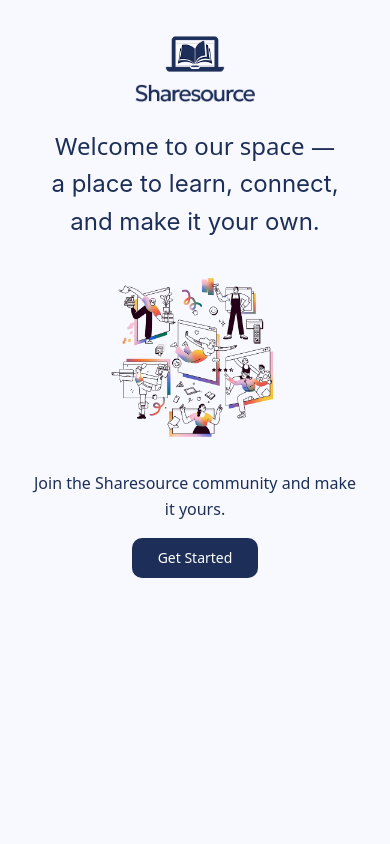
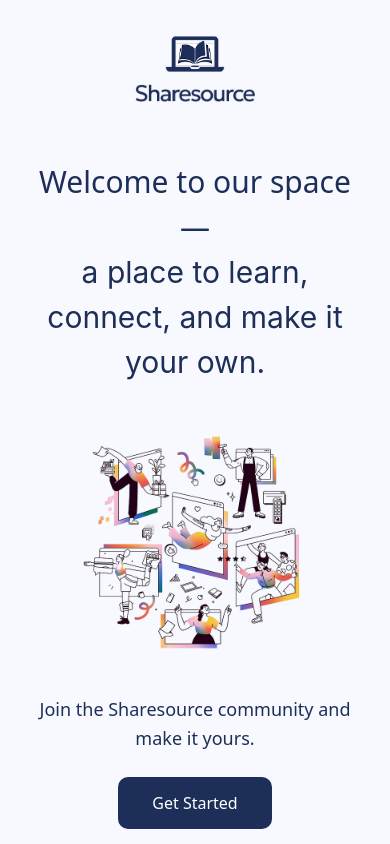
Before and after one commit to GR4C3FR/Sharesource, a React (Vite) app in the folder frontend/my-app/: page / in a window 390 px wide. Built offline with nearby package versions, Linux system fonts and the light colour scheme.

Commit message:
landing page mobile changes

```diff
--- a/frontend/my-app/src/App.jsx
+++ b/frontend/my-app/src/App.jsx
@@ -62,26 +62,26 @@ function App() {
               </section>
             </div>
 
-            <div className="w-full max-w-screen-xl min-h-[68vh] md:min-h-[75vh] flex flex-col lg:flex-row justify-between items-center gap-4 md:gap-6 px-4 text-[#1D2F58] text-center lg:text-left -mt-8">
-              <section className="flex flex-col gap-4 md:gap-6 flex-1 max-w-2xl items-center text-center sm:items-start sm:text-left">
-                <h1 className="inter-text font-normal text-3xl md:text-4xl lg:text-5xl leading-tight">
-                  <span className="font-sans font-medium text-2xl md:text-4xl lg:text-5xl">
+            <div className="w-full max-w-screen-xl flex-1 md:min-h-[68vh] lg:min-h-[75vh] flex flex-col lg:flex-row justify-center md:justify-between items-center gap-6 md:gap-4 lg:gap-6 px-4 text-[#1D2F58] text-center lg:text-left mt-0 md:-mt-16">
+              <section className="flex flex-col gap-6 md:gap-4 lg:gap-6 flex-1 max-w-2xl items-center text-center sm:items-start sm:text-left">
+                <h1 className="inter-text font-normal text-4xl md:text-3xl lg:text-4xl xl:text-5xl leading-tight">
+                  <span className="font-sans font-medium text-3xl md:text-2xl lg:text-4xl xl:text-5xl">
                     Welcome to our space —
                   </span>
                   <br />
-                  <span className="text-2xl md:text-4xl lg:text-5xl">a place to learn, connect, and make it your own.</span>
+                  <span className="text-3xl md:text-2xl lg:text-4xl xl:text-5xl">a place to learn, connect, and make it your own.</span>
                 </h1>
 
                 {/* Mobile-only hero image: shown below md, hidden on md+ (desktop keeps the existing hero) */}
                 <div className="block md:hidden w-full flex justify-center pt-2">
-                  <img src="/landingArt.png" alt="hero mobile" className="w-48 sm:w-72 object-contain" />
+                  <img src="/landingArt.png" alt="hero mobile" className="w-64 sm:w-72 object-contain" />
                 </div>
 
                 <div>
-                  <p className="font-geologica font-normal text-base md:text-xl leading-relaxed mb-4 text-[#1D2F58]">Join the Sharesource community and make it yours.</p>
+                  <p className="font-geologica font-normal text-lg md:text-base lg:text-xl leading-relaxed mb-6 md:mb-4 text-[#1D2F58]">Join the Sharesource community and make it yours.</p>
 
                   <button
-                    className="px-6 py-2 md:px-8 md:py-3 font-geologica text-sm md:text-base bg-[#1D2F58] text-white sm:bg-transparent sm:text-[#1D2F58] border-2 border-[#1D2F58] rounded-lg hover:bg-[#162240] hover:text-[#FFFFFF] transition-colors duration-200 cursor-pointer"
+                    className="px-8 py-3 md:px-6 md:py-2 lg:px-8 lg:py-3 font-geologica text-base md:text-sm lg:text-base bg-[#1D2F58] text-white sm:bg-transparent sm:text-[#1D2F58] border-2 border-[#1D2F58] rounded-lg hover:bg-[#162240] hover:text-[#FFFFFF] transition-colors duration-200 cursor-pointer"
                     onClick={() => (window.location.href = "/login")}
                   >
                     Get Started
```
